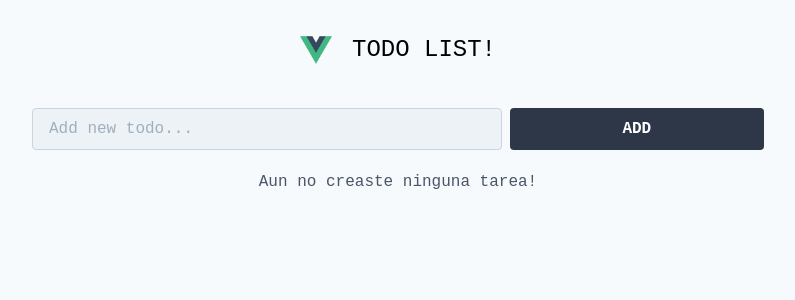
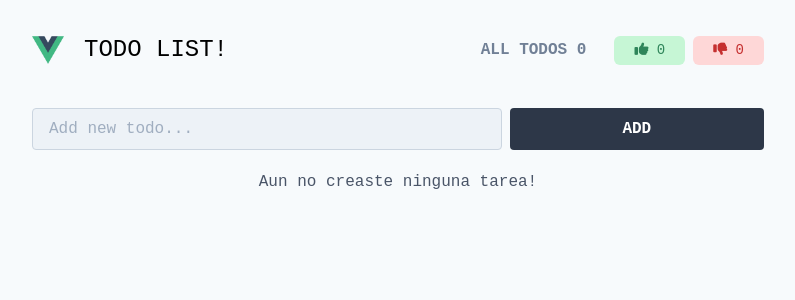
Before and after one commit to myke-roly/todo-vue, a Vue app: page /#/ in a window 1280 px wide. Shown: the top 300 px of the page, without its empty margins (242-1037 px from the left). Built offline with nearby package versions, Linux system fonts and the light colour scheme; a web font is replaced by a local one.

Commit message:
added navbar

```diff
--- a/src/components/Card.vue
+++ b/src/components/Card.vue
@@ -1,6 +1,8 @@
 <template>
   <div class="card bg-gray-100">
-    <card-title title="Todo List!" />
+    <navbar :all="all" :solved="solved" :unsolved="unsolved">
+      <card-title title="Todo List!" />
+    </navbar>
     <input-add :add-todos="addTodos" />
     <p class="text-center text-gray-700" v-if="todos.length === 0">
       Aun no creaste ninguna tarea!
@@ -31,6 +33,7 @@
 import CardTitle from "@/components/Title";
 import InputAdd from "@/components/InputAdd";
 import Item from "@/components/Item";
+import Navbar from "@/components/Navbar";
 import { setStorage, getStorage, deleteStorage } from "@/helpers/localStorage";
 
 export default {
@@ -39,14 +42,25 @@ export default {
     CardTitle,
     InputAdd,
     Item,
+    Navbar,
   },
   data() {
     return {
       todos: [],
+      solved: 0,
+      unsolved: 0,
+      all: 0,
     };
   },
   created() {
     this.todos = getStorage();
+    this.all = this.todos.length;
+  },
+  updated() {
+    setStorage(this.todos);
+    this.all = this.todos.length;
+    this.solved = this.todos.filter((todo) => todo.done).length;
+    this.unsolved = this.todos.filter((todo) => !todo.done).length;
   },
   computed: {
     reverseData() {
@@ -56,12 +70,12 @@ export default {
   methods: {
     addTodos(todo) {
       this.todos = [{ ...todo }, ...this.todos];
-      setStorage(this.todos);
+      // setStorage(this.todos);
     },
 
     deleteTodo(id) {
       this.todos = this.todos.filter((todo) => todo.id !== id);
-      setStorage(this.todos);
+      // setStorage(this.todos);
     },
 
     editTodo(id, updateTitle) {
@@ -70,7 +84,7 @@ export default {
           return { ...todo, title: updateTitle };
         } else return todo;
       });
-      setStorage(this.todos);
+      // setStorage(this.todos);
     },
     deleteTodos() {
       this.todos = [];
@@ -82,7 +96,7 @@ export default {
           return { ...todo, done: !todo.done };
         } else return todo;
       });
-      setStorage(this.todos);
+      // setStorage(this.todos);
     },
   },
 };
--- /dev/null
+++ b/src/components/Navbar.vue
@@ -0,0 +1,35 @@
+<template>
+  <nav class="flex items-center justify-between mb-10">
+    <slot></slot>
+    <div class="flex gap-2 items-center">
+      <p
+        class="py-1 size-2 font-semibold rounded-md px-5 text-gray-600 uppercase"
+      >
+        All todos {{ all }}
+      </p>
+      <p
+        class="py-1 size-2 px-5 text-sm rounded-md bg-green-200 text-green-700"
+      >
+        <i class="fas fa-thumbs-up"></i> {{ solved }}
+      </p>
+      <p class="py-1 size-2 px-5 text-sm rounded-md bg-red-200 text-red-700">
+        <i class="fas fa-thumbs-down"></i> {{ unsolved }}
+      </p>
+    </div>
+  </nav>
+</template>
+
+<script>
+/*eslint-disable*/
+export default {
+  name: "Navbar",
+  props: {
+    all: { type: Number },
+    solved: { type: Number },
+    unsolved: { type: Number },
+  },
+  data() {
+    return {};
+  },
+};
+</script>
```
